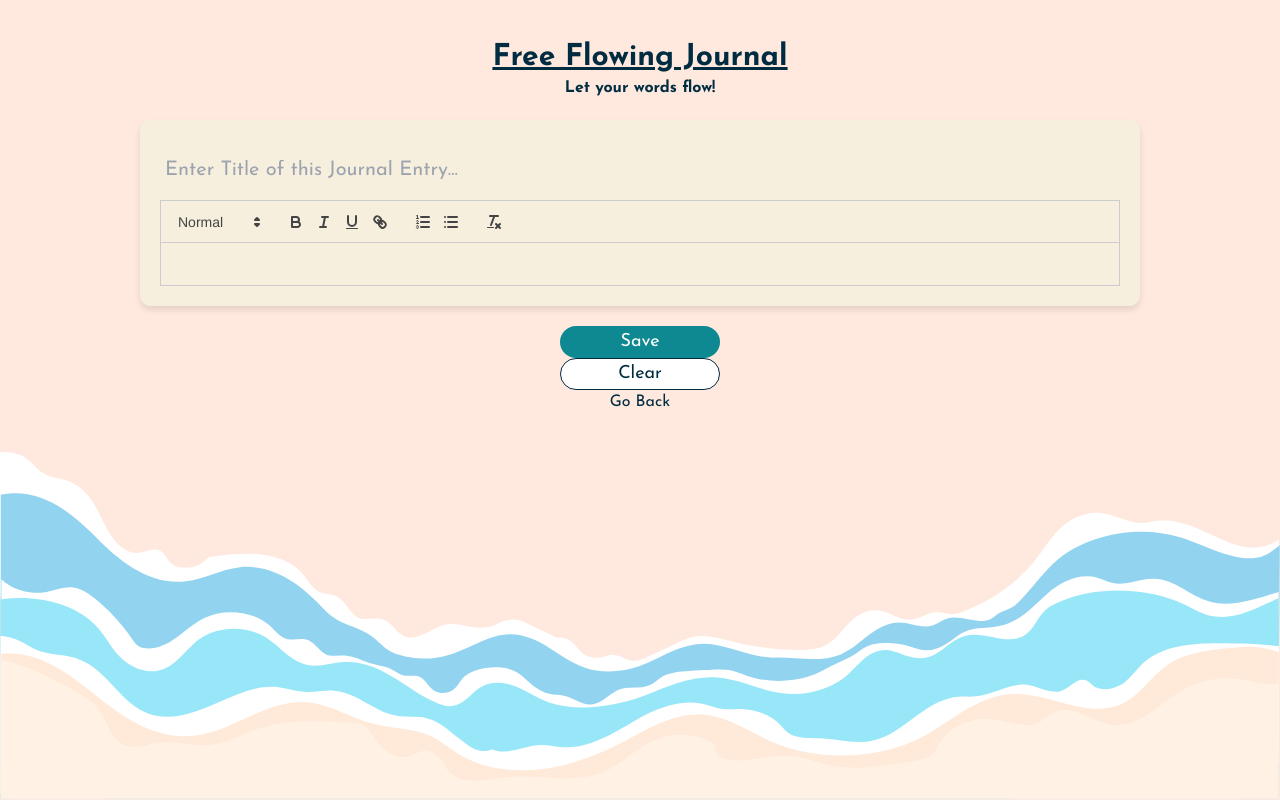
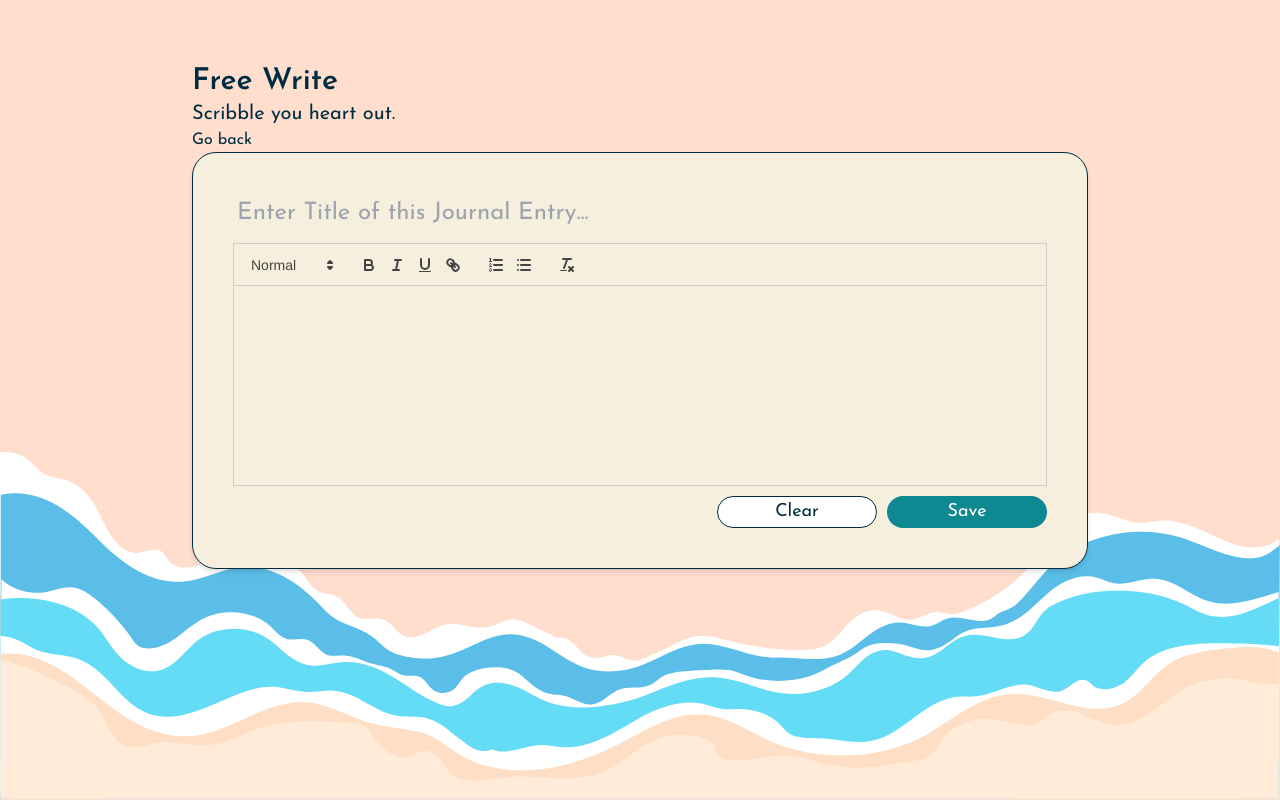
Before and after one commit to cherryontech/comet-cruisers-spring2024, a React (Create React App) app: page /free-journal in a window 1280 px wide. Built offline with nearby package versions, Linux system fonts and the light colour scheme.

Commit message:
Created journal component using the code @eyanka

```diff
--- /dev/null
+++ b/src/js/JournalContainer.js
@@ -0,0 +1,103 @@
+import React, { useState, useEffect } from 'react';
+import { Link } from 'react-router-dom';
+import GeneratePrompt from './Prompt.js';
+import SaveButton from '../js/saveButton.js';
+import ClearButton from '../js/clearButton.js';
+import ReactQuill from 'react-quill';
+import 'react-quill/dist/quill.snow.css';
+
+const GenerateSubHeader = () => {
+  const subHeaders = [
+    'Let your words flow!',
+    'Scribble you heart out.',
+    'Let us write something today!'
+  ];
+
+  const curSubhead = Math.floor(Math.random() * subHeaders.length);
+
+  return (
+    <div>
+      <p className="prompt">Free Write</p>
+      <p className="subheading">{subHeaders[curSubhead]}</p>
+    </div>
+  );
+};
+
+const JournalTextEntry = () => {
+  const [value, setValue] = useState('');
+  const [title, setTitle] = useState('');
+
+  useEffect(() => {
+    // This registers the fonts only once when the component mounts
+    const Font = ReactQuill.Quill.import('formats/font');
+    Font.whitelist = ['mirza', 'roboto'];
+    ReactQuill.Quill.register(Font, true);
+  }, []);
+
+  const handleTitleChange = (event) => {
+    setTitle(event.target.value); // Updates the title as the user types
+  };
+
+  const clearButton = () => {
+    console.log('Clearing the entry button');
+    setValue('');
+  };
+
+  const saveEntry = () => {
+    if (!value.trim()) {
+      // If `value` (text box) is empty or contains only whitespace, don't save and alert the user.
+      alert('Cannot save an empty entry.');
+      return; // Exit the function early to prevent saving an empty entry.
+    }
+    const journalEntry = {
+      title: title,
+      content: value
+    };
+    localStorage.setItem('journalEntry', JSON.stringify(journalEntry));
+    alert('Entry saved!');
+  };
+
+  return (
+    <>
+      <div className="text-entry">
+        <input
+          type="text"
+          value={title}
+          onChange={handleTitleChange}
+          placeholder="Enter Title of this Journal Entry..."
+          className="title-input"
+        />
+        <ReactQuill theme="snow" value={value} onChange={setValue} />
+        <div className="btn-container">
+          <ClearButton clearButton={clearButton} />
+          <SaveButton saveEntry={saveEntry} />
+        </div>
+      </div>
+    </>
+  );
+};
+
+const JournalContainer = () => {
+  let journalType = window.location.pathname;
+
+  const displayPrompt = () => {
+    switch (journalType) {
+      case '/prompt-journal':
+        return <GeneratePrompt />;
+      case '/free-journal':
+        return <GenerateSubHeader />;
+    }
+  };
+
+  return (
+    <div className="journal-container">
+      <div className="journal-entry">
+        {displayPrompt()}
+        <Link to="/">Go back</Link>
+        <JournalTextEntry />
+      </div>
+    </div>
+  );
+};
+
+export default JournalContainer;
--- a/src/js/Prompt.js
+++ b/src/js/Prompt.js
@@ -44,7 +44,7 @@ const GeneratePrompt = () => {
 
   return (
     <div>
-      <div>
+      <div className="prompt-container">
         <p className="prompt">{prompts[curPrompt]}</p>
         <button type="button" onClick={handleClick}>
           <FaShuffle className="shuffle-icon" />
--- a/src/pages/FreeJournal.js
+++ b/src/pages/FreeJournal.js
@@ -1,91 +1,8 @@
-import React, { useState, useEffect } from 'react';
-import { Link } from 'react-router-dom';
-import SaveButton from '../js/saveButton.js';
-import ClearButton from '../js/clearButton.js';
-import ReactQuill from 'react-quill';
-import 'react-quill/dist/quill.snow.css';
+import React from 'react';
+import JournalContainer from '../js/JournalContainer.js';
 
 const FreeJournal = () => {
-  const [value, setValue] = useState('');
-  const [title, setTitle] = useState('');
-
-  useEffect(() => {
-    // This registers the fonts only once when the component mounts
-    const Font = ReactQuill.Quill.import('formats/font');
-    Font.whitelist = ['mirza', 'roboto'];
-    ReactQuill.Quill.register(Font, true);
-  }, []);
-
-  const handleTitleChange = (event) => {
-    setTitle(event.target.value); // Updates the title as the user types
-  };
-
-  const clearButton = () => {
-    console.log('Clearing the entry button');
-    setValue('');
-  };
-
-  const saveEntry = () => {
-    if (!value.trim()) {
-      // If `value` (text box) is empty or contains only whitespace, don't save and alert the user.
-      alert('Cannot save an empty entry.');
-      return; // Exit the function early to prevent saving an empty entry.
-    }
-    const journalEntry = {
-      title: title,
-      content: value
-    };
-    localStorage.setItem('journalEntry', JSON.stringify(journalEntry));
-    alert('Entry saved!');
-  };
-
-  return (
-    <div
-      className="journal-entry"
-      style={{ display: 'flex', flexDirection: 'column', alignItems: 'center' }}>
-      <br></br>
-      <h1 className="text-3xl font-bold underline" style={{ textAlign: 'center' }}>
-        Free Flowing Journal
-      </h1>
-      <h2 className="text-1xl font-bold" style={{ textAlign: 'center' }}>
-        Let your words flow!
-      </h2>
-
-      <div
-        className="text-entry"
-        style={{
-          backgroundColor: '#F6EFDE',
-          boxShadow: '0 4px 6px rgba(0,0,0,0.1)',
-          borderRadius: '10px',
-          width: '100%',
-          maxWidth: '1000px',
-          maxHeight: '300px',
-          padding: '20px',
-          margin: '20px auto'
-        }}>
-        <input
-          type="text"
-          value={title}
-          onChange={handleTitleChange}
-          placeholder="Enter Title of this Journal Entry..."
-          className="title-input"
-          style={{
-            width: '100%',
-            padding: '5px',
-            fontSize: '20px',
-            margin: '10px 0',
-            display: 'block',
-            backgroundColor: '#F6EFDE'
-          }}
-        />
-        <ReactQuill theme="snow" value={value} onChange={setValue} />
-      </div>
-
-      <SaveButton saveEntry={saveEntry} />
-      <ClearButton clearButton={clearButton} />
-      <Link to="/">Go Back</Link>
-    </div>
-  );
+  return <JournalContainer />;
 };
 
 export default FreeJournal;
--- a/src/pages/PromptJournal.js
+++ b/src/pages/PromptJournal.js
@@ -1,20 +1,8 @@
 import React from 'react';
-import { Link } from 'react-router-dom';
-import GeneratePrompt from '../js/Prompt.js';
-import Button from '../js/Button.js';
+import JournalContainer from '../js/JournalContainer';
 
 const PromptJournal = () => {
-  const fillerFunc = () => {
-    console.log('button test');
-  };
-
-  return (
-    <div className="journal-entry">
-      <GeneratePrompt />
-      <Link to="/">go back</Link>
-      <Button type="button" name="save" text="Save" class="btn btn-primary" onclick={fillerFunc} />
-    </div>
-  );
+  return <JournalContainer />;
 };
 
 export default PromptJournal;
--- a/src/styles/main.css
+++ b/src/styles/main.css
@@ -564,6 +564,15 @@ body{
   --tw-text-opacity: 1;
   color: rgb(0 44 65 / var(--tw-text-opacity));
 }
+.btn-container{
+  display: flex;
+  justify-content: flex-end;
+}
+.btn-container > :not([hidden]) ~ :not([hidden]){
+  --tw-space-x-reverse: 0;
+  margin-right: calc(0.625rem * var(--tw-space-x-reverse));
+  margin-left: calc(0.625rem * calc(1 - var(--tw-space-x-reverse)));
+}
 .shuffle-icon{
   height: 1.75rem;
   width: 1.75rem;
@@ -571,22 +580,69 @@ body{
   --tw-text-opacity: 1;
   color: rgb(14 137 146 / var(--tw-text-opacity));
 }
+.journal-container{
+  height: 100vh;
+  width: 100vw;
+}
+.journal-container > :not([hidden]) ~ :not([hidden]){
+  --tw-space-y-reverse: 0;
+  margin-top: calc(0.625rem * calc(1 - var(--tw-space-y-reverse)));
+  margin-bottom: calc(0.625rem * var(--tw-space-y-reverse));
+}
+.journal-container{
+  background-color: rgb(255 255 255 / var(--tw-bg-opacity));
+  --tw-bg-opacity: 0.25;
+}
 .journal-entry{
-  height: 100vh;
-  background-color: rgb(255 255 255 / var(--tw-bg-opacity));
-  --tw-bg-opacity: 0.5;
-  padding: 1rem;
+  margin-left: auto;
+  margin-right: auto;
+  width: 80%;
+  padding: 4rem;
+}
+.text-entry > :not([hidden]) ~ :not([hidden]){
+  --tw-space-y-reverse: 0;
+  margin-top: calc(0.625rem * calc(1 - var(--tw-space-y-reverse)));
+  margin-bottom: calc(0.625rem * var(--tw-space-y-reverse));
+}
+.text-entry{
+  border-radius: 1.5rem;
+  border-width: 1px;
+  border-style: solid;
+  --tw-border-opacity: 1;
+  border-color: rgb(0 44 65 / var(--tw-border-opacity));
+  --tw-bg-opacity: 1;
+  background-color: rgb(246 239 222 / var(--tw-bg-opacity));
+  padding: 2.5rem;
+  --tw-shadow: 0 4px 6px -1px rgb(0 0 0 / 0.1), 0 2px 4px -2px rgb(0 0 0 / 0.1);
+  --tw-shadow-colored: 0 4px 6px -1px var(--tw-shadow-color), 0 2px 4px -2px var(--tw-shadow-color);
+  box-shadow: var(--tw-ring-offset-shadow, 0 0 #0000), var(--tw-ring-shadow, 0 0 #0000), var(--tw-shadow);
 }
 .prompt{
-  font-size: 2.25rem;
-  line-height: 2.5rem;
+  font-size: 1.875rem;
+  line-height: 2.25rem;
+  font-weight: 600;
+}
+.prompt-container{
+  display: flex;
+  flex-direction: row;
+}
+.prompt-container > :not([hidden]) ~ :not([hidden]){
+  --tw-space-x-reverse: 0;
+  margin-right: calc(0.5rem * var(--tw-space-x-reverse));
+  margin-left: calc(0.5rem * calc(1 - var(--tw-space-x-reverse)));
 }
 .subheading{
   font-size: 1.25rem;
   line-height: 1.75rem;
 }
-.block{
+.title-input{
   display: block;
+  width: 100%;
+  --tw-bg-opacity: 1;
+  background-color: rgb(246 239 222 / var(--tw-bg-opacity));
+  padding: 0.25rem;
+  font-size: 1.5rem;
+  line-height: 2rem;
 }
 .flex{
   display: flex;
@@ -618,4 +674,14 @@ body {
   background-repeat: no-repeat;
   background-size: 100% auto;
   background-position: bottom;
+  background-attachment: fixed;
 }
+
+.ql-container.ql-snow {
+  height: 25vh;
+  max-height: 25vh;
+}
+
+.ql-editor {
+  overflow: auto;
+}
--- a/src/styles/tailwind.css
+++ b/src/styles/tailwind.css
@@ -14,6 +14,16 @@ body {
   background-repeat: no-repeat;
   background-size: 100% auto;
   background-position: bottom;
+  background-attachment: fixed;
+}
+
+.ql-container.ql-snow {
+  height: 25vh;
+  max-height: 25vh;
+}
+
+.ql-editor {
+  overflow: auto;
 }
 
 @layer base {
@@ -35,19 +45,39 @@ body {
     @apply bg-white text-custom-teal-dark border border-solid border-custom-teal-dark;
   }
 
+  .btn-container {
+    @apply flex justify-end space-x-2.5;
+  }
+
   .shuffle-icon {
     @apply text-custom-teal-base bg-transparent h-7 w-7;
   }
 
+  .journal-container {
+    @apply bg-white bg-opacity-25 w-screen h-screen space-y-2.5;
+  }
+
   .journal-entry {
-    @apply bg-white bg-opacity-50 h-screen p-4;
+    @apply w-4/5 p-16 mx-auto;
+  }
+
+  .text-entry {
+    @apply bg-custom-cream rounded-3xl border border-solid border-custom-teal-dark shadow-md p-10 space-y-2.5;
   }
 
   .prompt {
-    @apply text-4xl;
+    @apply text-3xl font-semibold;
+  }
+
+  .prompt-container {
+    @apply flex flex-row space-x-2;
   }
 
   .subheading {
     @apply text-xl;
   }
+
+  .title-input {
+    @apply bg-custom-cream block text-2xl w-full p-1;
+  }
 }
--- a/tailwind.config.js
+++ b/tailwind.config.js
@@ -166,7 +166,7 @@ module.exports = {
         'dark': '#002C41',
       },
       'custom-apricot': '#FFD3BE',
-      'custom-off-white': '#F6EFDE'
+      'custom-cream': '#F6EFDE'
     }),
     columns: {
       auto: 'auto',
```
Also changed, not shown: .eslintrc.json.
